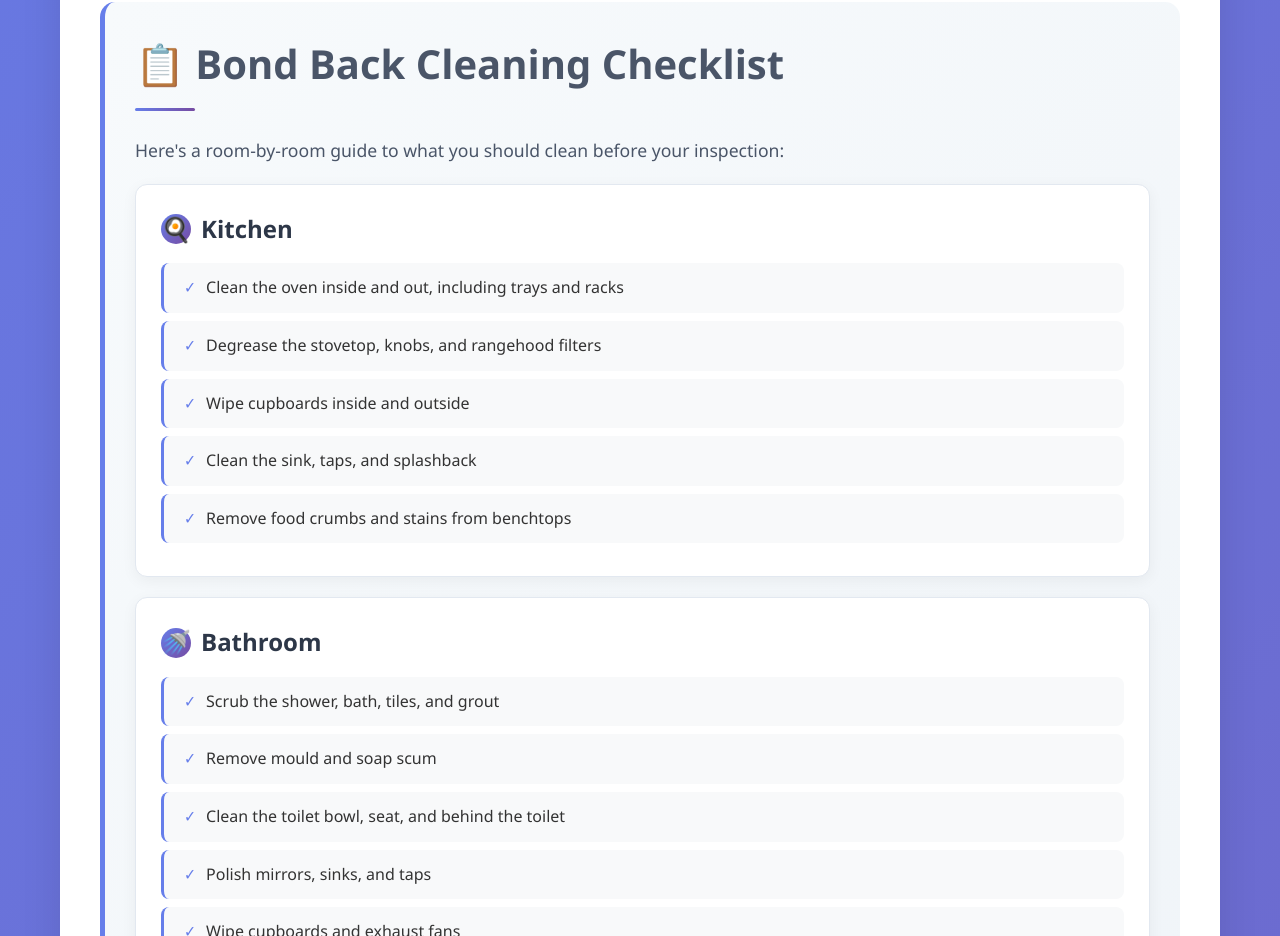
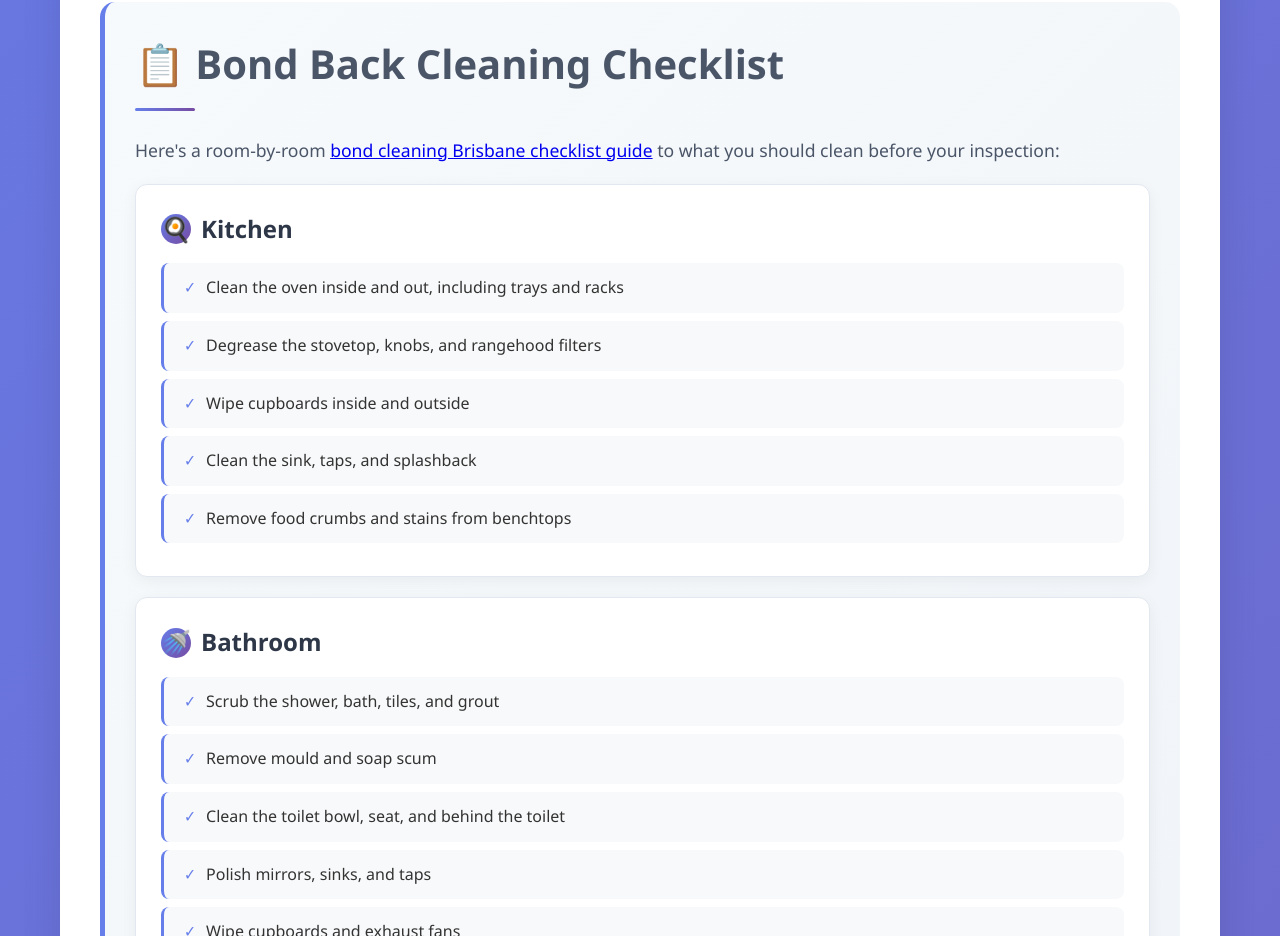
Before and after one commit to qldbondcleaningservice/bond-cleaning-brisbane-guide, a plain HTML site: page index.html in a window 1280 px wide. Shown: the part 1205-2141 px from the top of the page. Drawn offline with Linux system fonts and the light colour scheme.

Commit message:
Update index.html

```diff
--- a/index.html
+++ b/index.html
@@ -424,7 +424,8 @@
         <div class="content">
             <div class="checklist-section">
                 <h2>📋 Bond Back Cleaning Checklist</h2>
-                <p>Here's a room-by-room guide to what you should clean before your inspection:</p>
+                <p>Here's a room-by-room <a href="https://bond-cleaning-brisbane-checklist.vercel.app/
+">bond cleaning Brisbane checklist guide</a> to what you should clean before your inspection:</p>
 
                 <div class="room-section">
                     <div class="room-title">
@@ -671,4 +672,5 @@
         });
     </script>
 </body>
+
 </html>
```
